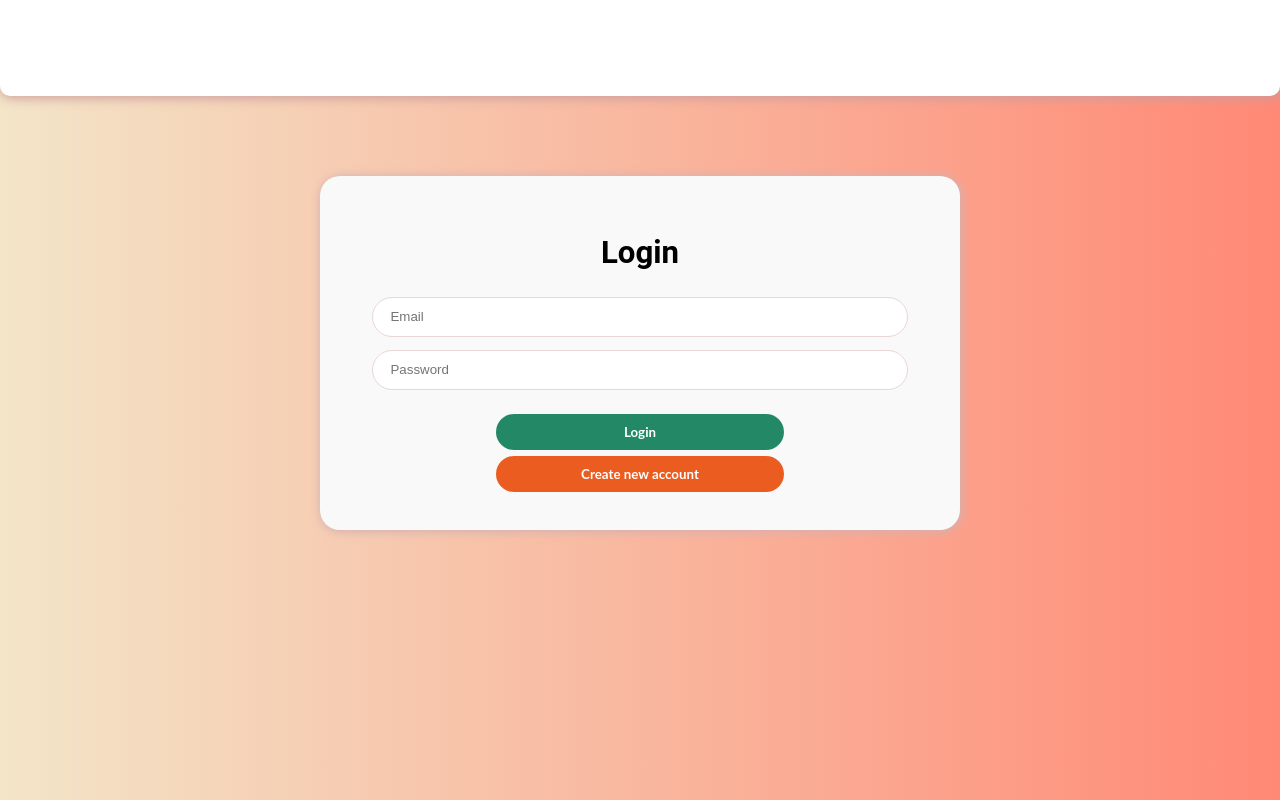
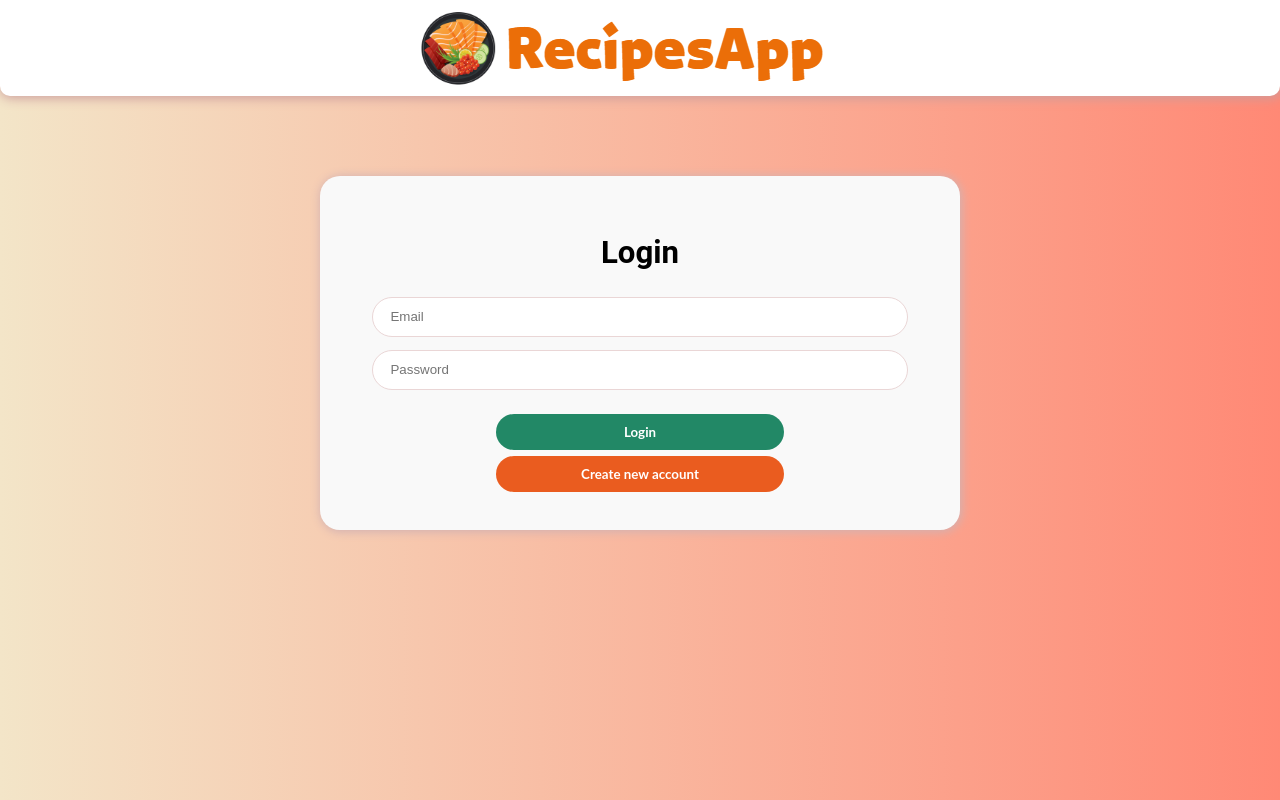
Before and after one commit to weronikabuczak/recipes-app, a React (Create React App) app: page /auth in a window 1280 px wide. Shown: the top 800 px of the page. Built offline with nearby package versions, Linux system fonts and the light colour scheme.

Commit message:
Fix deleting of an item in the shopping list

```diff
--- a/src/components/MainContainer/NavigationBar.js
+++ b/src/components/MainContainer/NavigationBar.js
@@ -16,7 +16,7 @@ const NavigationBar = () => {
     return (
         <>
             <header className={classes.header}>
-              {/*<img src={logo}/>*/}
+              <img src={logo}/>
                 <NavigationBarItems setShowMenu={setShowMenu}/>
                 <CustomButton onClick={toggleMenuHandler} className={classes['menu__button']}>Menu</CustomButton>
             </header>
--- a/src/components/ShoppingList/ShoppingList.js
+++ b/src/components/ShoppingList/ShoppingList.js
@@ -28,9 +28,8 @@ const ShoppingList = () => {
     const deleteProductHandler = (name) => {
         const findName = productsNoDup.filter((product => product.name === name));
         for(const item of findName) {
-            console.log(item.id)
             deleteProduct({
-                url: `https://recipes-app-32684-default-rtdb.firebaseio.com/products/${item.id}.json?auth=${token}`,
+                url: `https://recipes-app-32684-default-rtdb.firebaseio.com/${localId}/products/${item.id}.json?auth=${token}`,
                 method: 'DELETE',
                 headers: {
                     'Content-Type': 'application/json'
```
